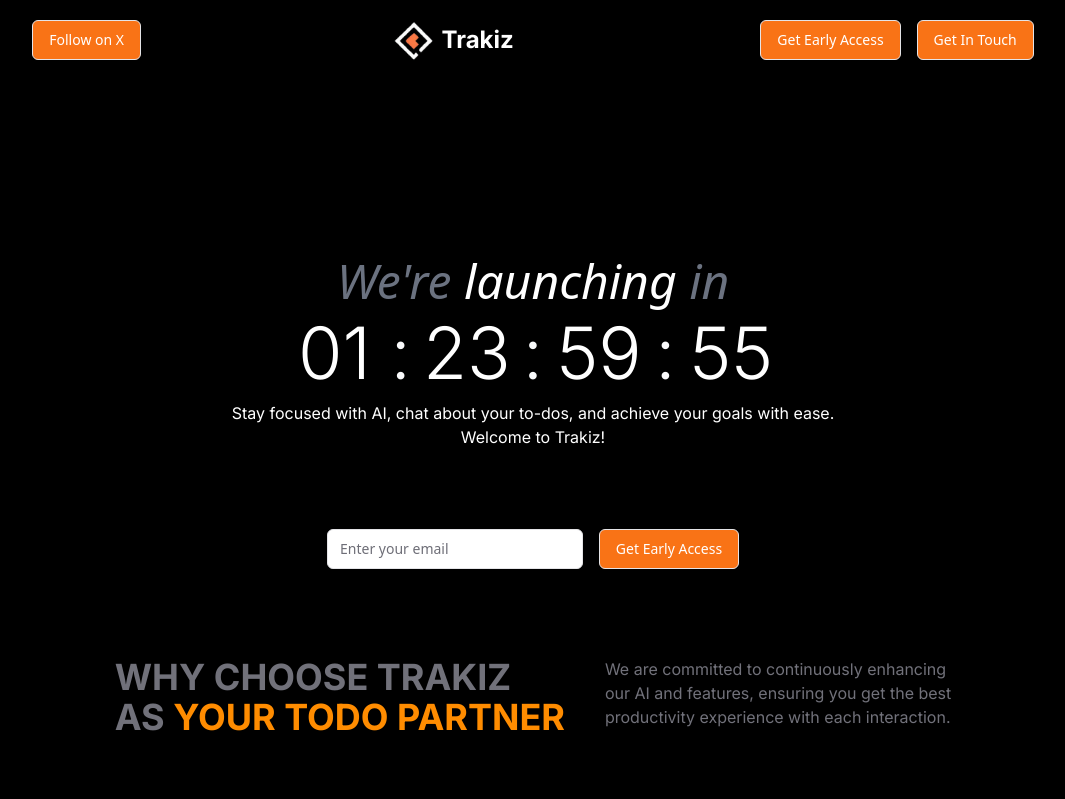
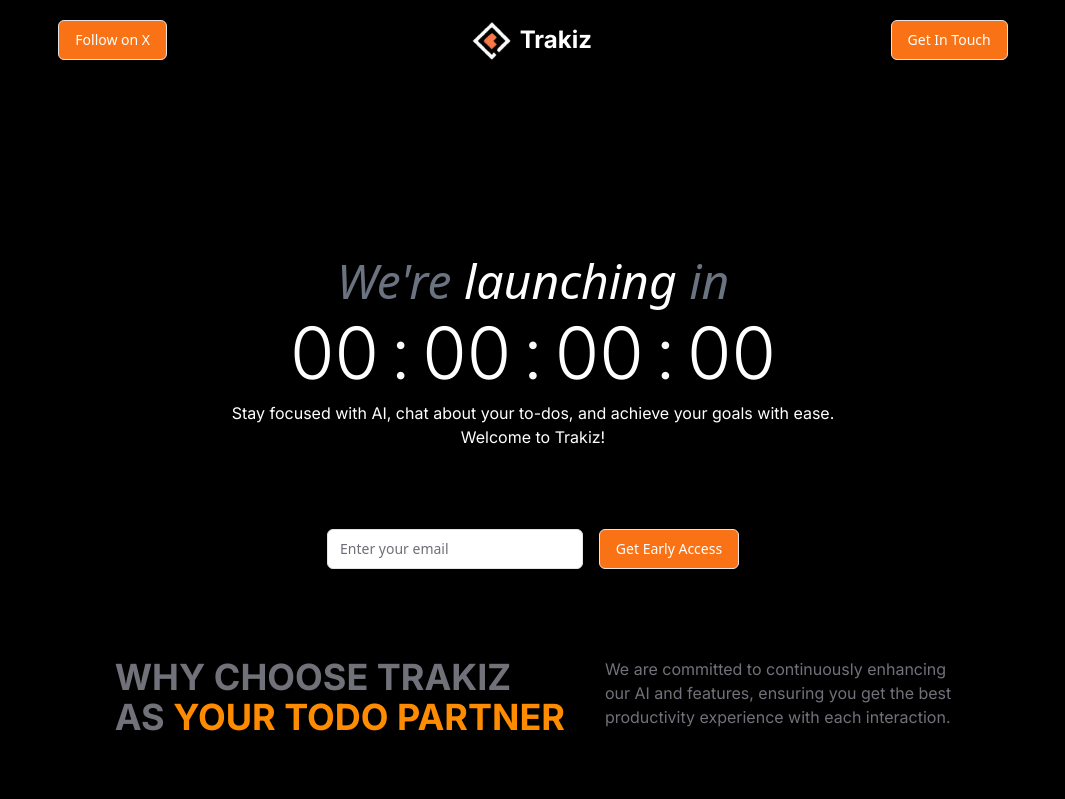
Before and after one commit to Nitin6404/Trakiz, a Next.js app: page / in a window 1280 px wide. Shown: the top 799 px of the page, without its empty margins (107-1172 px from the left). Built offline with nearby package versions, Linux system fonts and the light colour scheme; no server answers.

Commit message:
Add launch date

```diff
--- a/components/main.tsx
+++ b/components/main.tsx
@@ -11,8 +11,8 @@
 import { LoaderCircle } from "lucide-react";
 
 export function Main() {
-  const targetDate: Date = new Date();
-  targetDate.setDate(targetDate.getDate() + 2); // Set target date to 2 days from now
+  const targetDate: Date = new Date('2024, 07, 05, 00, 00, 00');
+  targetDate.setDate(targetDate.getDate()); // Set target date to 2 days from now
 
   const [submissionFail, setSubmissionFail] = useState(false);
 
@@ -63,9 +63,6 @@
           </div>
         </Link>
         <div className="md:flex space-x-4">
-          <Button variant="outline" className="hidden bg-orange-500 font-montserrat text-white md:block">
-            Get Early Access
-          </Button>
           <Link href="https://www.linkedin.com/in/shibtain/">
             <Button variant="outline" className="bg-orange-500 font-montserrat text-white">
               Get In Touch
```
